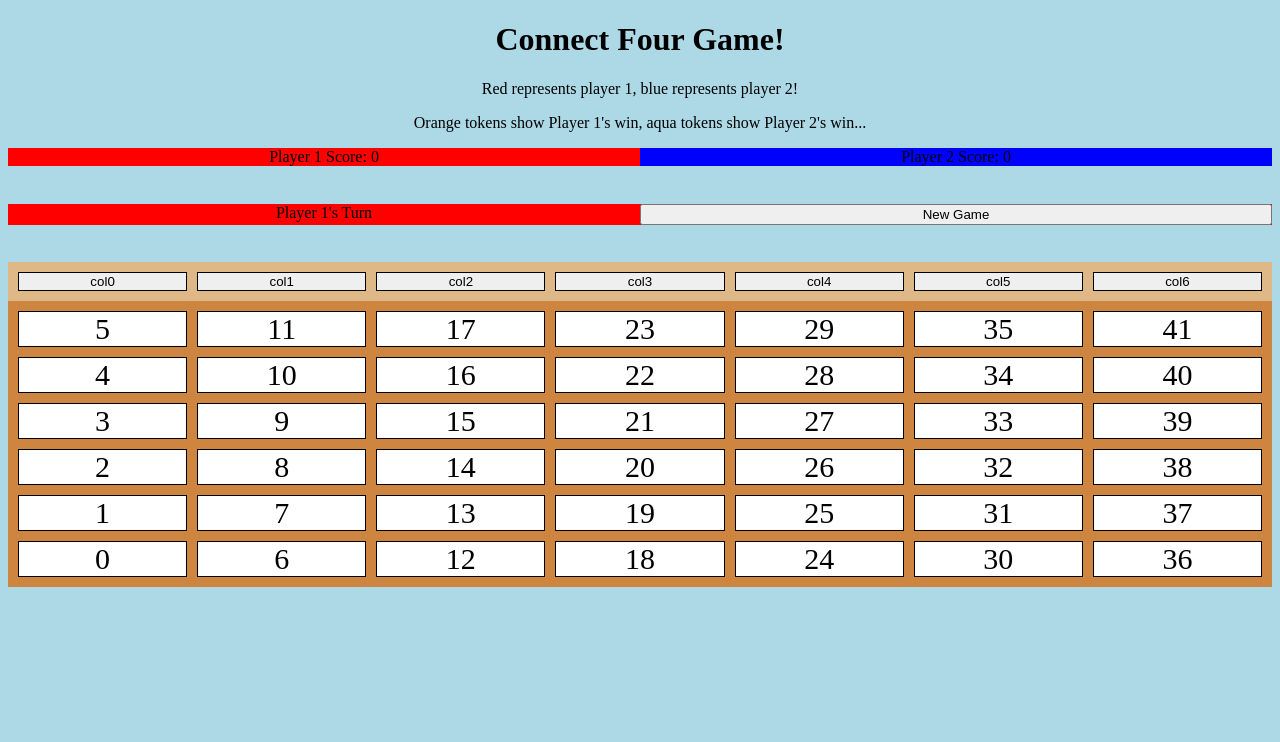
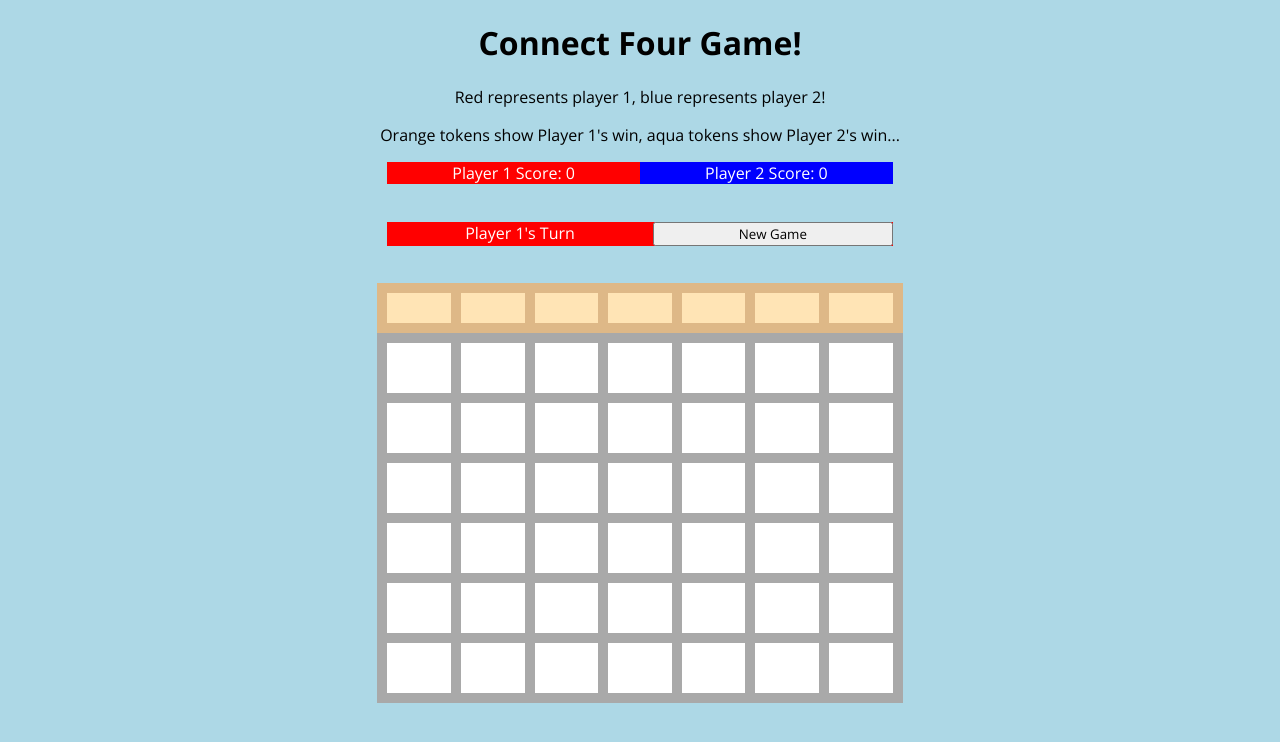
Before and after one commit to akcode101/Connect-Four-Game, a website built with webpack: page index.html in a window 1280 px wide. Built offline with nearby package versions, Linux system fonts and the light colour scheme.

Commit message:
Changed a few stylings, can now click on squares

```diff
--- a/game.js
+++ b/game.js
@@ -17,34 +17,7 @@
 };
 window.state=state;
 
-
-
-
-//Restore like recipeson page load
-window.addEventListener('load', () =>
-{
-	state.currentBoard=new BoardLogic(state.playerOneStarted);
-	boardView.displayEmptyBoard(state.playerOneStarted);
-});
-
-
-document.getElementById('newGame').addEventListener('click', ()=>
-{
-	state.playerOneStarted=!state.playerOneStarted;
-	state.currentBoard=new BoardLogic(state.playerOneStarted);
-	boardView.displayEmptyBoard(state.playerOneStarted);
-
-});
-
-document.querySelector('.columnButtons').addEventListener('click', e=>
-{
-	let columnIndex=e.target.id;
-	//console.log(columnIndex);
-	if (columnIndex)
-	{
-
-		let columnNumber=parseInt(columnIndex[3]);
-		//console.log("Column number", columnNumber);
+const playMove = (columnNumber) => {
 	let moveObject=state.currentBoard.playMoveOnColumn(columnNumber);
 	//console.log(moveObject, moveObject.winObject.fourIDs);
 	if (moveObject.winObject.gameWinner!==-1)
@@ -89,6 +62,54 @@
 			boardView.nullifySpecificColumn(moveObject.columnObject.columnOfInterest);
 		}
 	}
+};
+
+
+//Restore like recipeson page load
+window.addEventListener('load', () =>
+{
+	state.currentBoard=new BoardLogic(state.playerOneStarted);
+	boardView.displayEmptyBoard(state.playerOneStarted);
+});
+
+
+document.getElementById('newGame').addEventListener('click', ()=>
+{
+	state.playerOneStarted=!state.playerOneStarted;
+	state.currentBoard=new BoardLogic(state.playerOneStarted);
+	boardView.displayEmptyBoard(state.playerOneStarted);
+
+});
+
+
+const arrSquares=document.getElementsByClassName('boardSquare');
+Array.from(arrSquares).forEach(function(element) {
+      element.addEventListener('click', e=>{
+      	//console.log(e);
+		let squareIndex=e.target.id;
+		let squareNumberString=squareIndex.slice(2);
+		let squareNumber=parseInt(squareNumberString);
+		let columnNumber=Math.floor(squareNumber/6);
+		if (state.currentBoard.highestFloorForEachColumn[columnNumber]<6 && state.currentBoard.state==='playing') //column not full & game playing
+		{
+			//console.log("Not full");
+			playMove(columnNumber);
+		}
+      });
+    });
+
+
+document.querySelector('.columnButtons').addEventListener('click', e=>
+{
+	let columnIndex=e.target.id;
+	//console.log(columnIndex);
+	if (columnIndex)
+	{
+
+		let columnNumber=parseInt(columnIndex[3]);
+		//console.log("Column number", columnNumber);
+		playMove(columnNumber);
+
 	}
 
 
--- a/index.html
+++ b/index.html
@@ -18,6 +18,7 @@
 	<head>
 	        <meta charset="UTF-8">
 	        <link rel="stylesheet" href="css/style.css">
+			<link href="https://fonts.googleapis.com/css?family=Open+Sans:300,400,700" rel="stylesheet">
 	        <title>Connect Four!</title>
 	</head>
 	<body>
@@ -38,59 +39,59 @@
 		</div>
 
 		<div class="columnButtons">
-			<button id="col0" class="possibleColumn">col0</button>
-			<button id="col1" class="possibleColumn">col1</button>
-			<button id="col2" class="possibleColumn">col2 </button>
-			<button id="col3" class="possibleColumn">col3</button>
-			<button id="col4" class="possibleColumn">col4</button>
-			<button id="col5" class="possibleColumn">col5</button>
-			<button id="col6" class="possibleColumn">col6</button>
+			<button id="col0" class="possibleColumn"></button>
+			<button id="col1" class="possibleColumn"></button>
+			<button id="col2" class="possibleColumn"></button>
+			<button id="col3" class="possibleColumn"></button>
+			<button id="col4" class="possibleColumn"></button>
+			<button id="col5" class="possibleColumn"></button>
+			<button id="col6" class="possibleColumn"></button>
 
 		</div>
 
 		<div class="grid-container">
-			<div id="sq5" class="emptySquare">5</div>
-			<div id="sq11" class="emptySquare">11</div>
-			<div id="sq17" class="emptySquare">17</div>
-			<div id="sq23" class="emptySquare">23</div>
-			<div id="sq29" class="emptySquare">29</div>
-			<div id="sq35" class="emptySquare">35</div>
-			<div id="sq41" class="emptySquare">41</div>
-			<div id="sq4" class="emptySquare">4</div>
-			<div id="sq10" class="emptySquare">10</div>
-			<div id="sq16" class="emptySquare">16</div>
-			<div id="sq22" class="emptySquare">22</div>
-			<div id="sq28" class="emptySquare">28</div>
-			<div id="sq34" class="emptySquare">34</div>
-			<div id="sq40" class="emptySquare">40</div>
-			<div id="sq3" class="emptySquare">3</div>
-			<div id="sq9" class="emptySquare">9</div>
-			<div id="sq15" class="emptySquare">15</div>
-			<div id="sq21" class="emptySquare">21</div>
-			<div id="sq27" class="emptySquare">27</div>
-			<div id="sq33" class="emptySquare">33</div>
-			<div id="sq39" class="emptySquare">39</div>
-			<div id="sq2" class="emptySquare">2</div>
-			<div id="sq8" class="emptySquare">8</div>
-			<div id="sq14" class="emptySquare">14</div>
-			<div id="sq20" class="emptySquare">20</div>
-			<div id="sq26" class="emptySquare">26</div>
-			<div id="sq32" class="emptySquare">32</div>
-			<div id="sq38" class="emptySquare">38</div>
-			<div id="sq1" class="emptySquare">1</div>
-			<div id="sq7" class="emptySquare">7</div>
-			<div id="sq13" class="emptySquare">13</div>
-			<div id="sq19" class="emptySquare">19</div>
-			<div id="sq25" class="emptySquare">25</div>
-			<div id="sq31" class="emptySquare">31</div>
-			<div id="sq37" class="emptySquare">37</div>
-			<div id="sq0" class="emptySquare">0</div>
-			<div id="sq6" class="emptySquare">6</div>
-			<div id="sq12" class="emptySquare">12</div>
-			<div id="sq18" class="emptySquare">18</div>
-			<div id="sq24" class="emptySquare">24</div>
-			<div id="sq30" class="emptySquare">30</div>
-			<div id="sq36" class="emptySquare">36</div>
+			<div id="sq5" class="emptySquare boardSquare"></div>
+			<div id="sq11" class="emptySquare boardSquare"></div>
+			<div id="sq17" class="emptySquare boardSquare"></div>
+			<div id="sq23" class="emptySquare boardSquare"></div>
+			<div id="sq29" class="emptySquare boardSquare"></div>
+			<div id="sq35" class="emptySquare boardSquare"></div>
+			<div id="sq41" class="emptySquare boardSquare"></div>
+			<div id="sq4" class="emptySquare boardSquare"></div>
+			<div id="sq10" class="emptySquare boardSquare"></div>
+			<div id="sq16" class="emptySquare boardSquare"></div>
+			<div id="sq22" class="emptySquare boardSquare"></div>
+			<div id="sq28" class="emptySquare boardSquare"></div>
+			<div id="sq34" class="emptySquare boardSquare"></div>
+			<div id="sq40" class="emptySquare boardSquare"></div>
+			<div id="sq3" class="emptySquare boardSquare"></div>
+			<div id="sq9" class="emptySquare boardSquare"></div>
+			<div id="sq15" class="emptySquare boardSquare"></div>
+			<div id="sq21" class="emptySquare boardSquare"></div>
+			<div id="sq27" class="emptySquare boardSquare"></div>
+			<div id="sq33" class="emptySquare boardSquare"></div>
+			<div id="sq39" class="emptySquare boardSquare"></div>
+			<div id="sq2" class="emptySquare boardSquare"></div>
+			<div id="sq8" class="emptySquare boardSquare"></div>
+			<div id="sq14" class="emptySquare boardSquare"></div>
+			<div id="sq20" class="emptySquare boardSquare"></div>
+			<div id="sq26" class="emptySquare boardSquare"></div>
+			<div id="sq32" class="emptySquare boardSquare"></div>
+			<div id="sq38" class="emptySquare boardSquare"></div>
+			<div id="sq1" class="emptySquare boardSquare"></div>
+			<div id="sq7" class="emptySquare boardSquare"></div>
+			<div id="sq13" class="emptySquare boardSquare"></div>
+			<div id="sq19" class="emptySquare boardSquare"></div>
+			<div id="sq25" class="emptySquare boardSquare"></div>
+			<div id="sq31" class="emptySquare boardSquare"></div>
+			<div id="sq37" class="emptySquare boardSquare"></div>
+			<div id="sq0" class="emptySquare boardSquare"></div>
+			<div id="sq6" class="emptySquare boardSquare"></div>
+			<div id="sq12" class="emptySquare boardSquare"></div>
+			<div id="sq18" class="emptySquare boardSquare"></div>
+			<div id="sq24" class="emptySquare boardSquare"></div>
+			<div id="sq30" class="emptySquare boardSquare"></div>
+			<div id="sq36" class="emptySquare boardSquare"></div>
 		</div>
 
 
--- a/package.json
+++ b/package.json
@@ -3,10 +3,13 @@
   "version": "1.0.0",
   "description": "Connect four game",
   "main": "game.js",
+  "homepage": "http://akcode101.github.io/Connect-Four-Game",
   "scripts": {
     "dev": "webpack --mode development",
     "build": "webpack --mode production",
-    "start": "webpack-dev-server --mode development --open"
+    "start": "webpack-dev-server --mode development --open",
+    "predeploy": "npm run build",
+    "deploy": "gh-pages -d dist"
   },
   "author": "Anshul Kale",
   "license": "ISC",
@@ -14,6 +17,7 @@
     "babel-core": "^6.26.3",
     "babel-loader": "^7.1.5",
     "babel-preset-env": "^1.7.0",
+    "gh-pages": "^3.1.0",
     "html-webpack-plugin": "^3.2.0",
     "webpack": "^4.28.4",
     "webpack-cli": "^3.2.1",
--- a/style.css
+++ b/style.css
@@ -3,15 +3,19 @@
 }
 
 
-h1,p
+h1,p, h2
 {
   text-align: center;
+  font-family: "Open Sans";
 }
 .grid-container, .columnButtons {
   display: grid;
-  grid-template-columns: auto auto auto auto auto auto auto;
+  /* grid-template-columns: auto auto auto auto auto auto auto;
+  grid-template-columns: 15px 15px 15px 15px 15px 15px 15px; */
+  /*
   grid-gap: 10px;
   padding: 10px;
+  */
 }
 
 .grid-container
@@ -28,7 +32,7 @@
   background-color: white;
   border: 1px solid black;
   text-align: center;
-  font-size: 30px;
+  font-size: 10px;
 }
 
 #player1Score
@@ -59,10 +63,6 @@
   background-color:grey;
 }
 
-.gameContainer
-{
-  background-color:
-}
 
 .gameContainer
 {
--- a/webpack.config.js
+++ b/webpack.config.js
@@ -22,12 +22,12 @@
 			{
 				test: /\.js$/,
 				exclude: /node_modules/,
-				use: {
+				use: [ {
 					loader: 'babel-loader'
-				}
+				} ]
 			}
 
 		]
-	}
-
+	},
+    devtool: 'eval-cheap-source-map',
 };
```
Also changed, not shown: .babelrc (added), ConnectFourIdeas.png (added), dist/css/style.css, dist/index.html, dist/js/bundle.js, 2 other files. Lines whose indentation alone changed are shown as unchanged.
